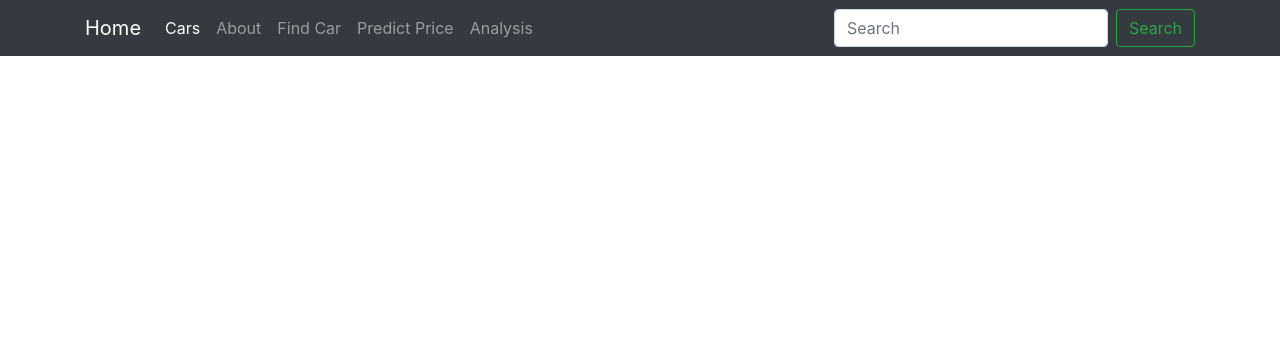
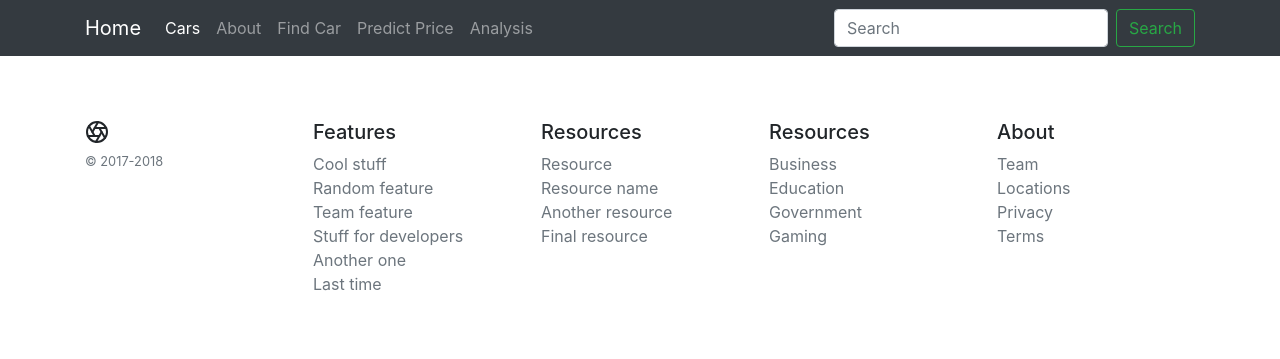
Before and after one commit to birzhans/cars, a Django app: page /car/ in a window 1280 px wide. Shown: the top 359 px of the page. Run offline with Django 3.2, Linux system fonts and the light colour scheme; data that the repository does not hold is empty; parts of the project's set-up code (start-up, migrations or seed data) failed here and were passed over; some libraries are stand-ins or nearby versions.

Commit message:
update requirements

```diff
--- a/car/templates/car/index.html
+++ b/car/templates/car/index.html
@@ -8,10 +8,8 @@
 	{% for car in cars %}
 	<div class="col m-4">
 		<div class="card" style="width: 18rem;">
-			<img src="{{product.photo.url}}" class="card-img-top">
 			<div class="card-body">
-				<h5 class="card-title">{{ car.brand }}</h5>
-				<p class="card-text">{{ car.model }}</p>
+				<h5 class="card-title">{{ car.get_name }}</h5>
 			</div>
 			<ul class="list-group list-group-flush">
 				<li class="list-group-item">Цена: {{ car.price}}</li>
--- a/car/views.py
+++ b/car/views.py
@@ -6,7 +6,7 @@ from .anal import *
 
 # Create your views here.
 def index(request):
-    cars = Car.objects.all()[:100]
+    cars = Car.objects.all()[:21]
     return render(request, "car/index.html", context={"cars": cars})
 
 
--- a/templates/template.html
+++ b/templates/template.html
@@ -56,4 +56,63 @@
 	</div>
 </body>
 
+<footer class="container py-5">
+	<div class="row">
+		<div class="col-12 col-md">
+			<svg xmlns="http://www.w3.org/2000/svg" width="24" height="24" viewBox="0 0 24 24" fill="none"
+				stroke="currentColor" stroke-width="2" stroke-linecap="round" stroke-linejoin="round"
+				class="d-block mb-2">
+				<circle cx="12" cy="12" r="10"></circle>
+				<line x1="14.31" y1="8" x2="20.05" y2="17.94"></line>
+				<line x1="9.69" y1="8" x2="21.17" y2="8"></line>
+				<line x1="7.38" y1="12" x2="13.12" y2="2.06"></line>
+				<line x1="9.69" y1="16" x2="3.95" y2="6.06"></line>
+				<line x1="14.31" y1="16" x2="2.83" y2="16"></line>
+				<line x1="16.62" y1="12" x2="10.88" y2="21.94"></line>
+			</svg>
+			<small class="d-block mb-3 text-muted">&copy; 2017-2018</small>
+		</div>
+		<div class="col-6 col-md">
+			<h5>Features</h5>
+			<ul class="list-unstyled text-small">
+				<li><a class="text-muted" href="#">Cool stuff</a></li>
+				<li><a class="text-muted" href="#">Random feature</a></li>
+				<li><a class="text-muted" href="#">Team feature</a></li>
+				<li><a class="text-muted" href="#">Stuff for developers</a></li>
+				<li><a class="text-muted" href="#">Another one</a></li>
+				<li><a class="text-muted" href="#">Last time</a></li>
+			</ul>
+		</div>
+		<div class="col-6 col-md">
+			<h5>Resources</h5>
+			<ul class="list-unstyled text-small">
+				<li><a class="text-muted" href="#">Resource</a></li>
+				<li><a class="text-muted" href="#">Resource name</a></li>
+				<li><a class="text-muted" href="#">Another resource</a></li>
+				<li><a class="text-muted" href="#">Final resource</a></li>
+			</ul>
+		</div>
+		<div class="col-6 col-md">
+			<h5>Resources</h5>
+			<ul class="list-unstyled text-small">
+				<li><a class="text-muted" href="#">Business</a></li>
+				<li><a class="text-muted" href="#">Education</a></li>
+				<li><a class="text-muted" href="#">Government</a></li>
+				<li><a class="text-muted" href="#">Gaming</a></li>
+			</ul>
+		</div>
+		<div class="col-6 col-md">
+			<h5>About</h5>
+			<ul class="list-unstyled text-small">
+				<li><a class="text-muted" href="#">Team</a></li>
+				<li><a class="text-muted" href="#">Locations</a></li>
+				<li><a class="text-muted" href="#">Privacy</a></li>
+				<li><a class="text-muted" href="#">Terms</a></li>
+			</ul>
+		</div>
+	</div>
+</footer>
+
+
+
 </html>
```
Also changed, not shown: data_insertion.py (+28 -22 lines), requirements.txt (+125 -4 lines), 1 other file.
